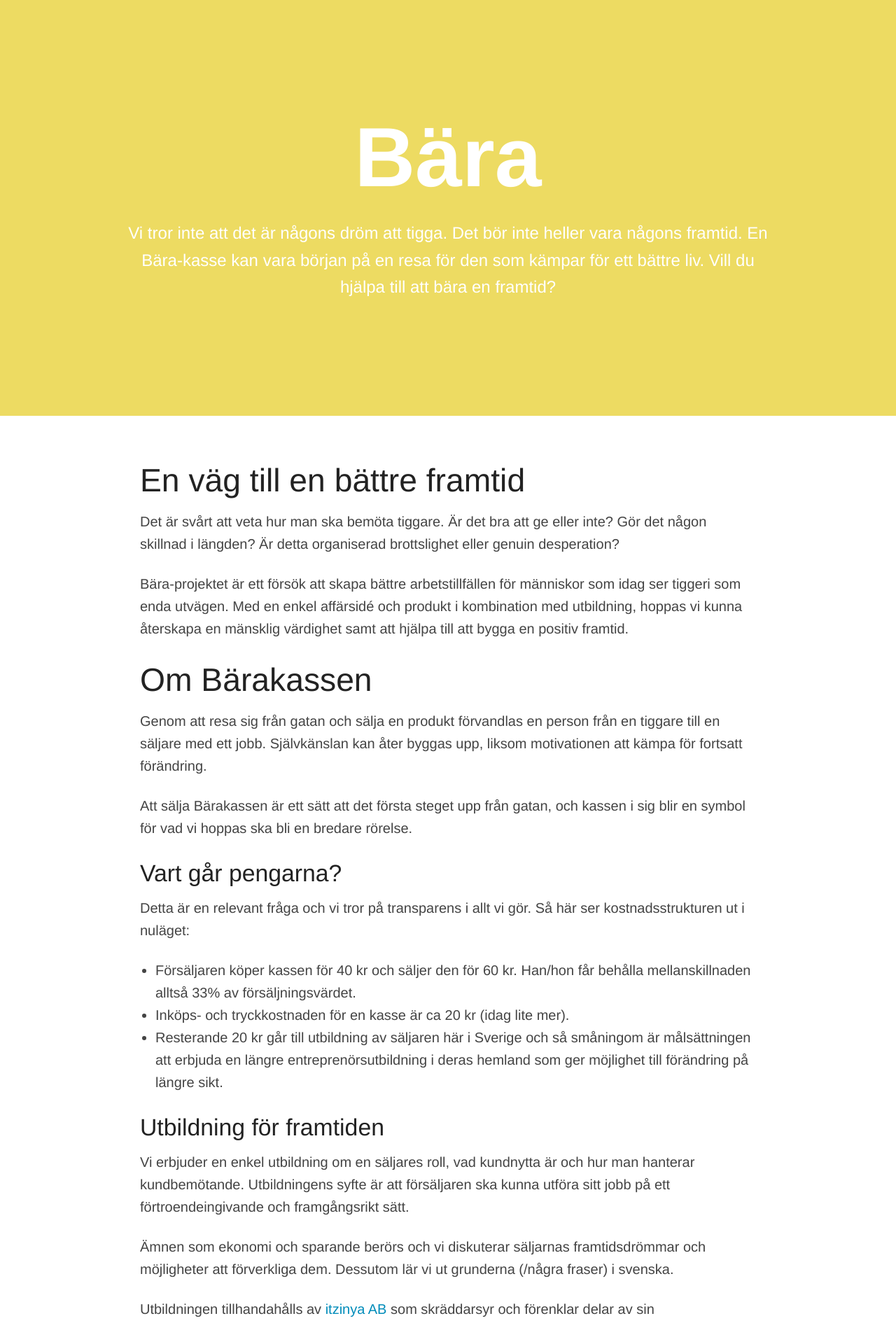
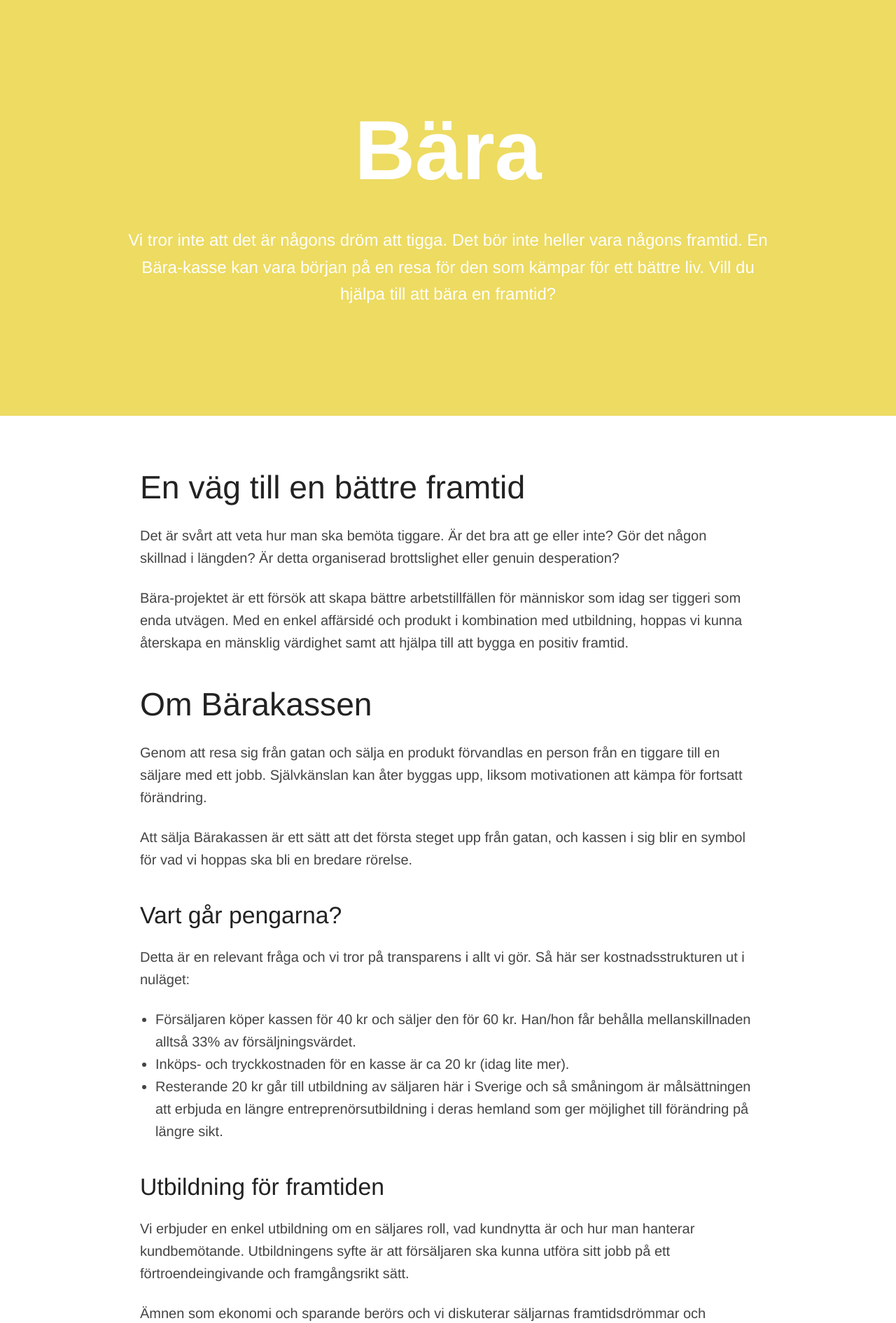
Before and after one commit to bara-se/bara-se.github.io, a Jekyll site: the page built from _posts/0100-01-01-index.md, in a window 1280 px wide. Shown: the top 1890 px of the page at 70% size. Built offline with Jekyll 4.4.1, drawn with Linux system fonts in a browser that asks for light colours.

Commit message:
More white space

```diff
--- a/css/site.scss
+++ b/css/site.scss
@@ -10,6 +10,15 @@
 
 body {
   color: #444;
+}
+
+h1, h2, h3, h4, h5, h6 {
+  margin-top: 2rem;
+  margin-bottom: 1rem;
+
+  &:first-child {
+    margin-top: 0;
+  }
 }
 
 header {
```
